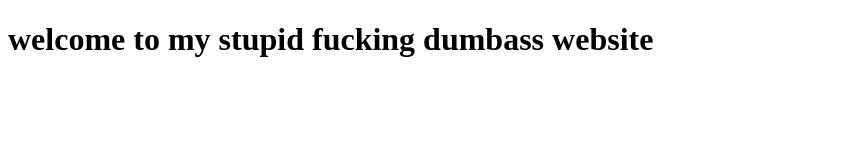
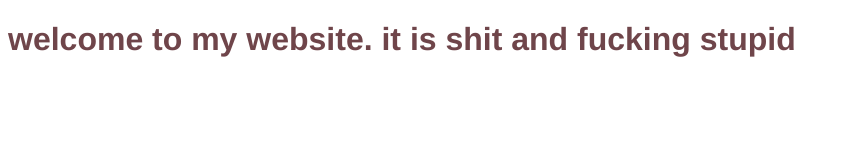
Before and after one commit to Moonlight1211/Moonlight1211.github.io, a plain HTML site: page index.html in a window 1280 px wide. Shown: the whole page, without its empty margins (0-849 px from the left). Drawn offline with Linux system fonts and the light colour scheme.

Commit message:
favicon file and header style scripting

```diff
--- a/index.html
+++ b/index.html
@@ -1,14 +1,50 @@
 <!DOCTYPE html>
 <html>
     <head>
+        <title>moonlight1211</title>
         <style>
-
-
-
-
+            .noselect {
+                -webkit-touch-callout: none;
+                -webkit-user-select: none;
+                -khtml-user-select: none;
+                -moz-user-select: none;
+                -ms-user-select: none;
+                user-select: none;
+            }
+            h1 {
+                font-family:Helvetica, sans-serif
+            }
         </style>
+        <script>
+            //if you read the code to this site you are crazy and I hate you
+            const funnyText = [
+                "welcome to my website",
+                "welcome to my stupid shit ass website",
+                "welcome to my fucking dumbass shit website",
+                "welcome to my dumbfuck shit stupidass website",
+                "welcome to my shitty stupid dumbfuck website",
+                "welcome to my website. it is shit and fucking stupid",
+                "welcome to my website (fuck)",
+                "welcome my to website",
+                "welcome to the fucking website",
+                "welcome to my website of shit",
+                "welcome to shit",
+                "fuck",
+                "welcome to my very cool and awesome website",
+                "welsite to my webcome",
+                "welcome to my website for the insane",
+                "welcome to my website (i am crazy)",
+                "moonlight1211",
+            ]
+            function headerText(){
+                document.getElementById("header").textContent = funnyText[Math.floor(Math.random() * (17))]
+            }
+            function headerColor(){
+                document.getElementById("header").style.color = "#" + Math.floor(Math.random()*16777215).toString(16);
+            }
+        </script>
     </head>
-    <body>
-        <h1>welcome to my stupid fucking dumbass website</h1>
+    <body onload="headerText(); headerColor()">
+        <h1 id="header" onclick="headerColor()" class="noselect"></h1>
     </body>
 </html>
```
Also changed, not shown: favicon.ico (added).
